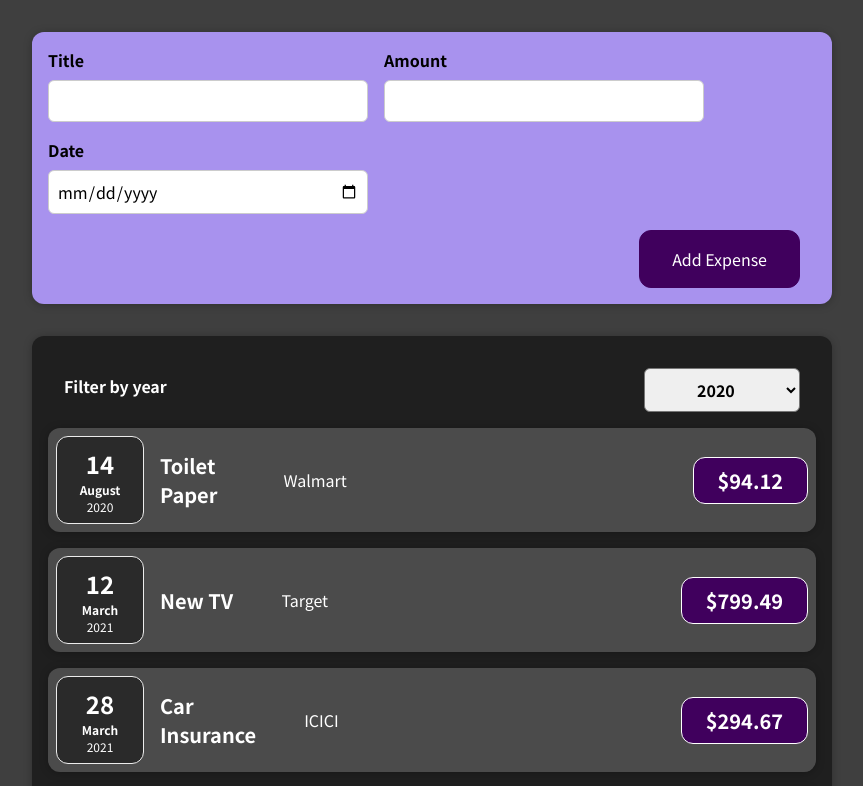
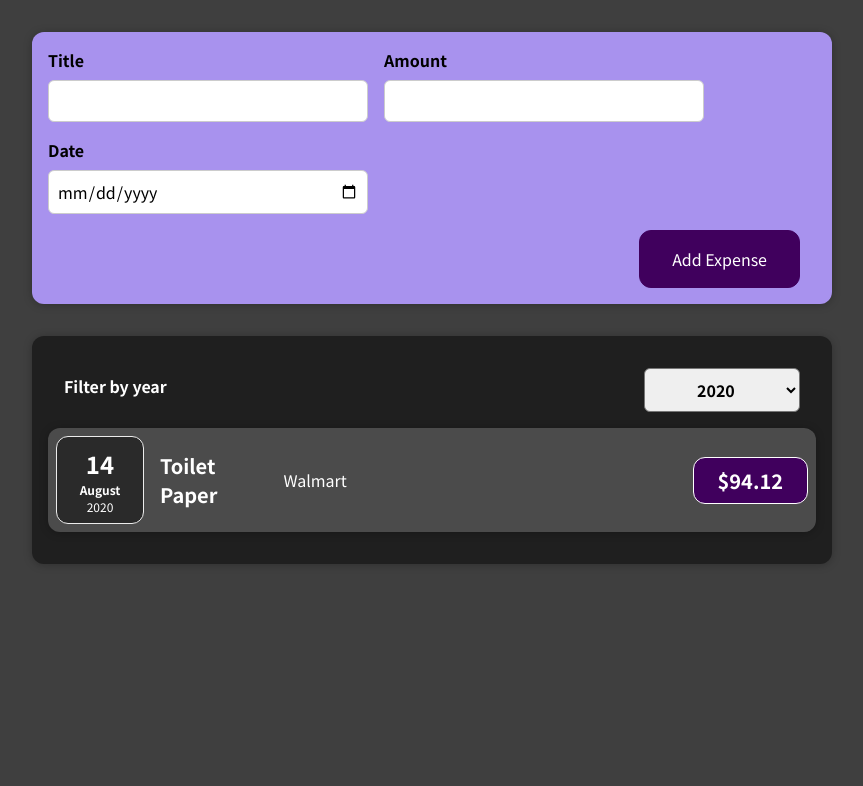
Before and after one commit to Immernachtreich/Frontend-Development, a React (Create React App) app in the folder React-Guide/: page / in a window 1280 px wide. Shown: the top 786 px of the page, without its empty margins (208-1071 px from the left). Built offline with nearby package versions, Linux system fonts and the light colour scheme.

Commit message:
Added filter functionality

```diff
--- a/React-Guide/src/App.js
+++ b/React-Guide/src/App.js
@@ -62,13 +62,16 @@ const App = () => {
             <Card className='expenses'>
                 <ExpenseFilter selected={ filteredYear } onChange={ filterChangeHandler } />
                 { expenses.map(e => {
-                    return <ExpenseItem
-                        key={ e.id }
-                        title={ e.title }
-                        amount={ e.amount }
-                        date={ e.date }
-                        location={ e.location }
-                    />
+
+                    if(e.date.getFullYear() == filteredYear) {
+                        return (<ExpenseItem
+                            key={ e.id }
+                            title={ e.title }
+                            amount={ e.amount }
+                            date={ e.date }
+                            location={ e.location }
+                        />);
+                    }
                 }) }
             </Card>
 
--- a/React-Guide/src/components/Expenses/ExpenseFilter.js
+++ b/React-Guide/src/components/Expenses/ExpenseFilter.js
@@ -5,7 +5,7 @@ import "./ExpenseFilter.css";
 const ExpensesFilter = (props) => {
 
     const dropdownChangeHandler = (event) => {
-        props.onChangeFilter(event.target.value);
+        props.onChange(event.target.value);
     };
 
     return (
@@ -14,6 +14,7 @@ const ExpensesFilter = (props) => {
 
                 <label>Filter by year</label>
                 <select value={ props.selected } onChange={ dropdownChangeHandler }>
+                    <option value="2023">2023</option>
                     <option value="2022">2022</option>
                     <option value="2021">2021</option>
                     <option value="2020">2020</option>
```
